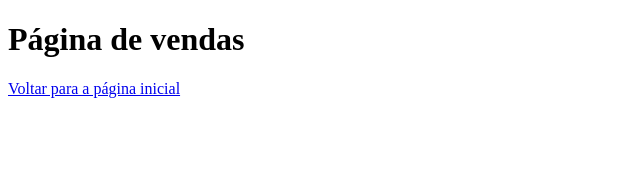
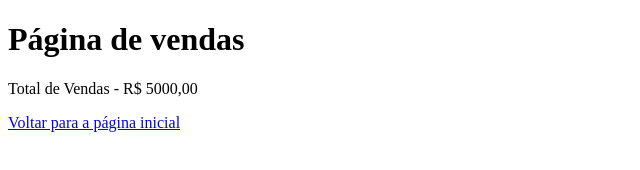
Before and after one commit to csmjr06/C_sharp-training, a plain HTML site: page Seção 16 - Bônus Git/SITE-DE-VENDAS/vendas.html in a window 1280 px wide. Shown: the whole page, without its empty margins (0-640 px from the left). Drawn offline with Linux system fonts and the light colour scheme.

Commit message:
acrescentando total de vendas

```diff
--- a/Seção 16 - Bônus Git/SITE-DE-VENDAS/vendas.html
+++ b/Seção 16 - Bônus Git/SITE-DE-VENDAS/vendas.html
@@ -7,6 +7,7 @@
 </head>
 <body>
     <h1>Página de vendas</h1>
+    <p>Total de Vendas - R$ 5000,00</p>
     <a href="index.html">Voltar para a página inicial</a>
 </body>
 </html>
```
